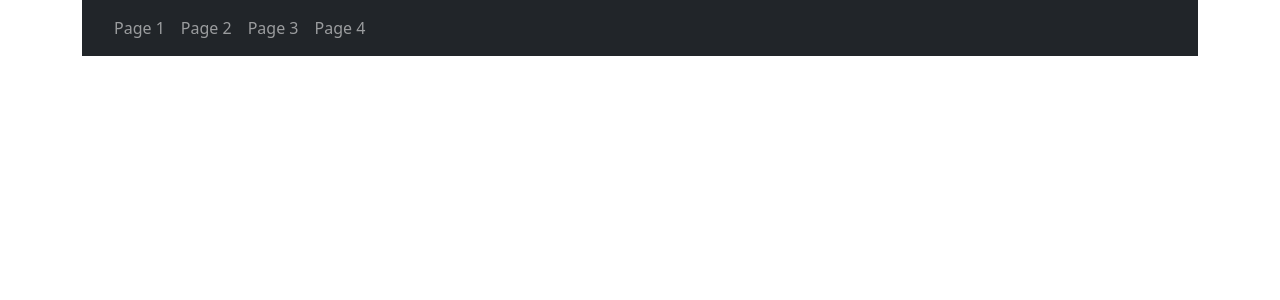
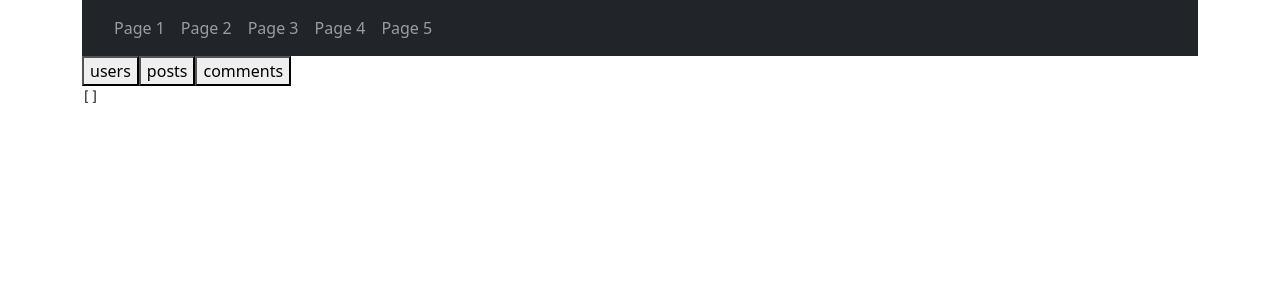
Before and after one commit to webdevproformation/react-h3-mars-22, a React (Create React App) app in the folder jour2-tp/: page /page/5 in a window 1280 px wide. Shown: the top 300 px of the page. Built offline with nearby package versions, Linux system fonts and the light colour scheme.

Commit message:
correction

```diff
--- a/jour2-tp/src/App.js
+++ b/jour2-tp/src/App.js
@@ -5,6 +5,7 @@ import {Page1} from "./composants/Page1"
 import {Page2} from "./composants/Page2"
 import {Page3} from "./composants/Page3"
 import {Page4} from "./composants/Page4"
+import {Page5} from "./composants/Page5"
 
 function App() {
   return (
@@ -20,6 +21,7 @@ function App() {
             <Route path="page/2" element={<Page2 />} />
             <Route path="page/3" element={<Page3 />} />
             <Route path="page/4" element={<Page4 />} />
+            <Route path="page/5" element={<Page5 />} />
           </Route>
         </Routes>
       </main>
--- a/jour2-tp/src/composants/Navbar.jsx
+++ b/jour2-tp/src/composants/Navbar.jsx
@@ -14,5 +14,8 @@ export const Navbar = () => <nav className="navbar navbar-expand bg-dark navbar-
         <li className="nav-item">
             <Link to="/page/4" className="nav-link">Page 4</Link>
         </li>
+        <li className="nav-item">
+            <Link to="/page/5" className="nav-link">Page 5</Link>
+        </li>
     </ul>
 </nav>
--- /dev/null
+++ b/jour2-tp/src/composants/Page5.jsx
@@ -0,0 +1,49 @@
+import {useReducer} from "react"
+
+const initialState = {
+    data : [] ,
+    loading  : false ,
+    erreur : ""
+}
+
+function reducer (state , action){
+    console.log(action)
+    switch(action.type){
+        case "users":
+        case "posts" :
+        case "comments" :
+            return {...state , data : action.payload , erreur : "" }
+        case "KO" :
+            return {...state , erreur : action.payload}
+        default :
+            return state
+    }
+}
+
+
+export function Page5 (){
+
+    const [state , dispatch] = useReducer(  reducer , initialState )
+
+    function getData(ressource){
+        fetch(`https://jsonplaceholder.typicode.com/${ressource}/1`)
+        .then(reponse => reponse.json())
+        .then(data => dispatch({type : ressource , payload : data }))
+        .catch(ex => {
+            dispatch({type : "KO" , payload : ex.message })
+        })
+    }
+
+
+    return <>
+        <button onClick={() => getData("users")}>users</button>
+        <button onClick={() => getData("posts")}>posts</button>
+        <button onClick={() => getData("comments")}>comments</button>
+        {!state.loading &&
+                    <>
+                        <pre>{JSON.stringify(state.data , null , " ")}</pre>
+                        <p>{state.erreur}</p>
+                    </>}
+
+    </>
+}
```
Also changed, not shown: 1 other file (tests, documents, lock files or other folders).
